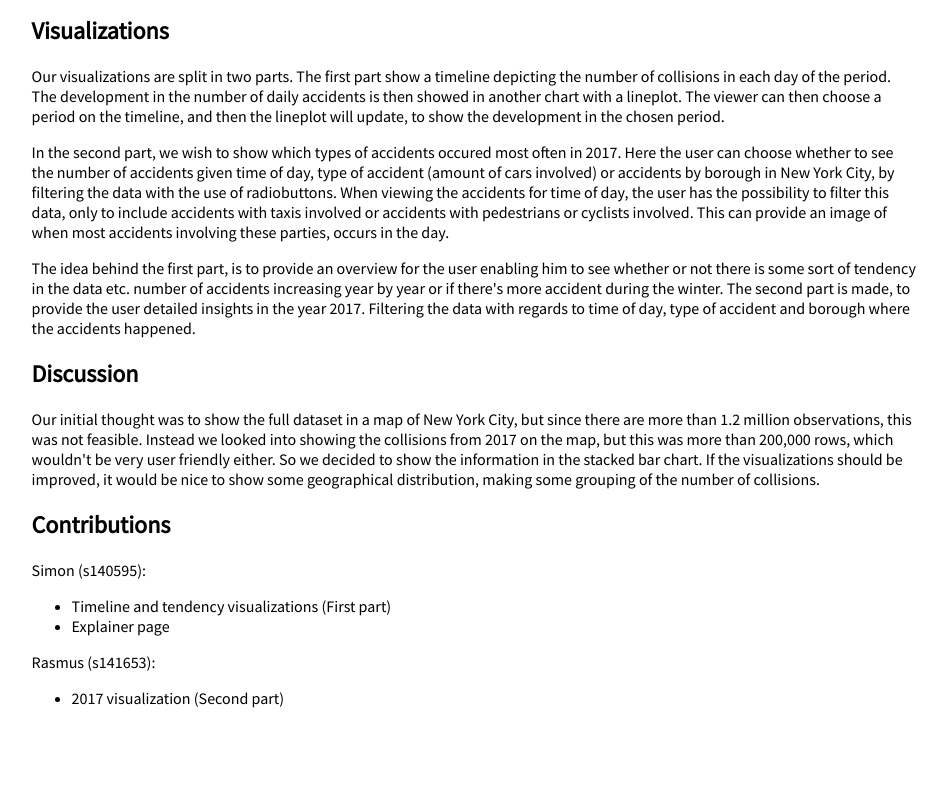
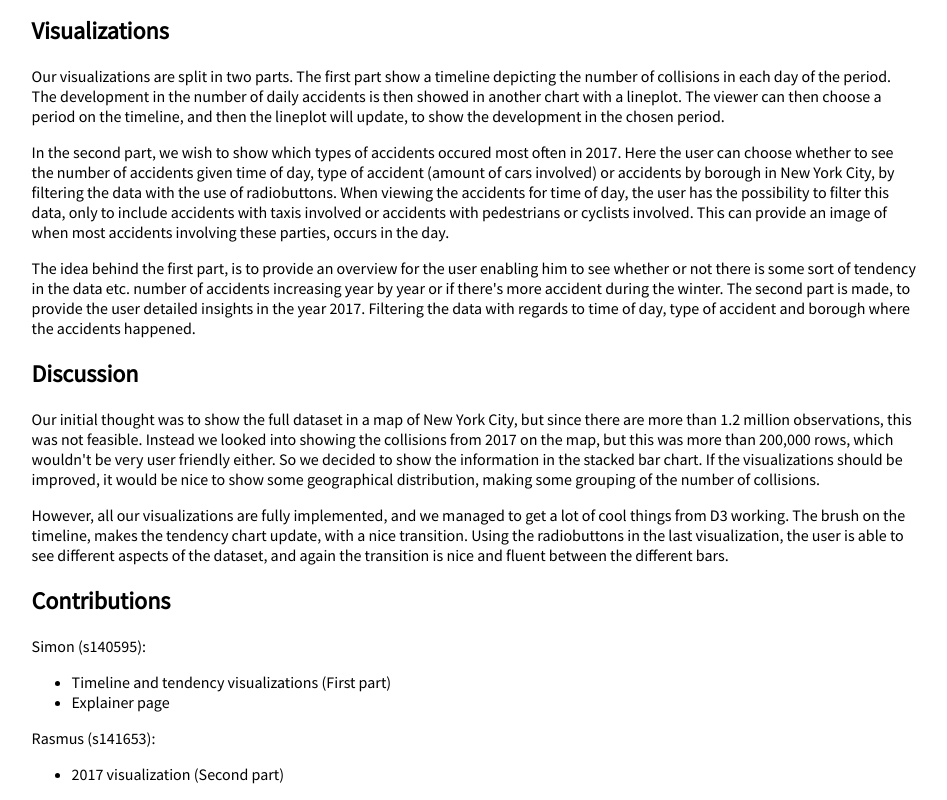
Before and after one commit to SukruHan/simonpetersen.github.io, a plain HTML site: page explainer.html in a window 1280 px wide. Shown: the part 828-1628 px from the top of the page, without its empty margins (166-1113 px from the left). Before the commit the page ends 1552 px from the top, so only its background shows below. Drawn offline with Linux system fonts and the light colour scheme.

Commit message:
A bit more on the explainer page.

```diff
--- a/explainer.html
+++ b/explainer.html
@@ -88,6 +88,12 @@
                 So we decided to show the information in the stacked bar chart. If the visualizations should be improved,
                 it would be nice to show some geographical distribution, making some grouping of the number of collisions.
             </p>
+            <p>
+                However, all our visualizations are fully implemented, and we managed to get a lot of cool things
+                from D3 working. The brush on the timeline, makes the tendency chart update, with a nice transition.
+                Using the radiobuttons in the last visualization, the user is able to see different aspects of the
+                dataset, and again the transition is nice and fluent between the different bars.
+            </p>
         <h2>Contributions</h2>
             <p>
                 Simon (s140595):
```
